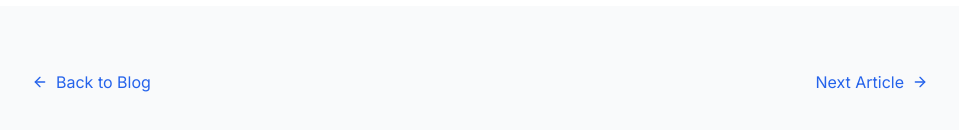
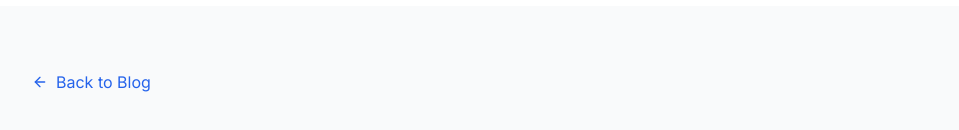
Before and after one commit to grayross01/ClientFuse-Website, a Next.js app: page /blog/how-to-get-client-access-facebook-ads in a window 1280 px wide. Shown: the part 3058-3188 px from the top of the page, without its empty margins (160-1119 px from the left). Built offline with nearby package versions, Linux system fonts and the light colour scheme.

Commit message:
Remove broken Next Article link from blog post

```diff
--- a/app/blog/how-to-get-client-access-facebook-ads/page.tsx
+++ b/app/blog/how-to-get-client-access-facebook-ads/page.tsx
@@ -157,10 +157,6 @@ export default function BlogPost() {
               <ArrowLeft className="w-4 h-4" />
               Back to Blog
             </Link>
-            <Link href="/blog/marketing-agency-workflow-tips" className="flex items-center gap-2 text-blue-600 hover:text-blue-700">
-              Next Article
-              <ArrowRight className="w-4 h-4" />
-            </Link>
           </div>
         </div>
       </section>
```
